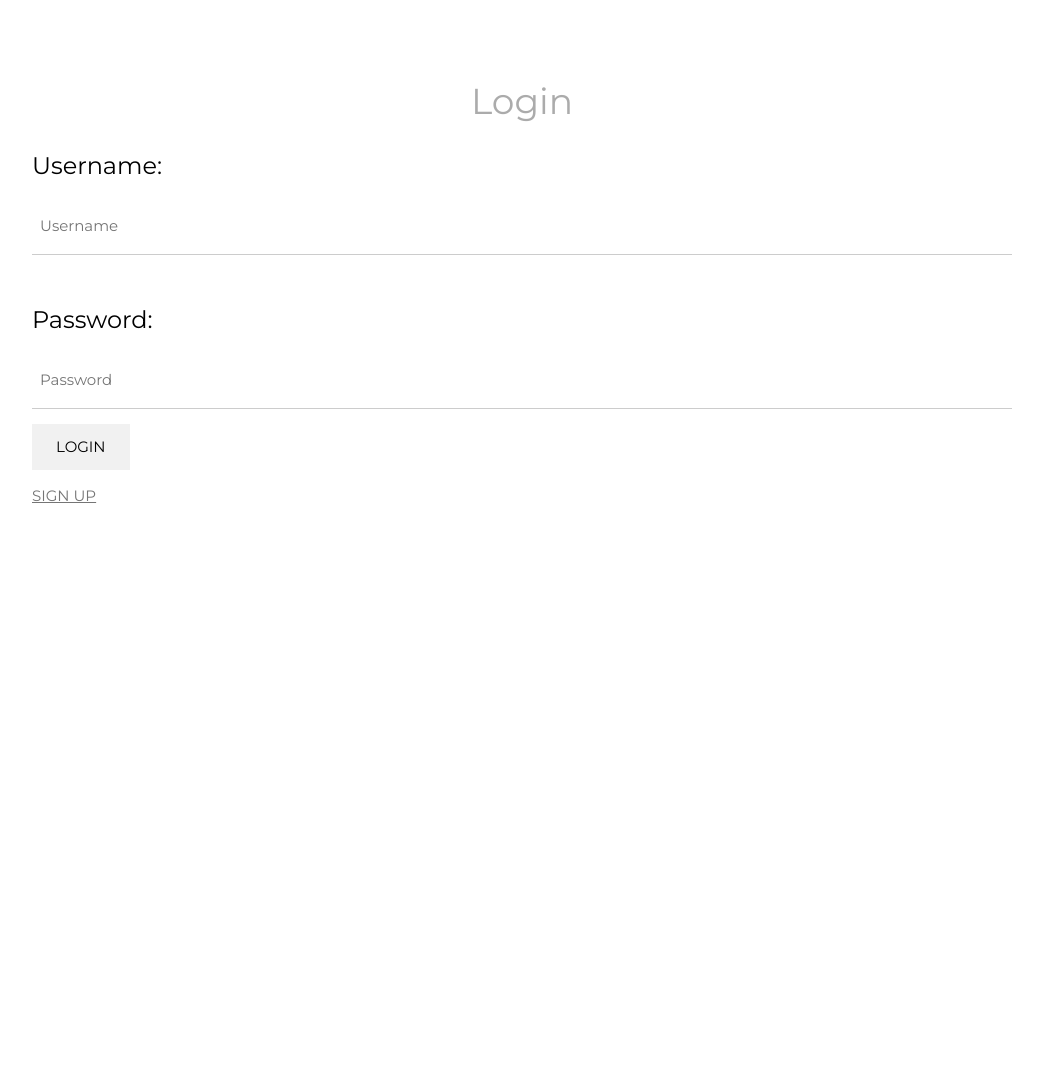
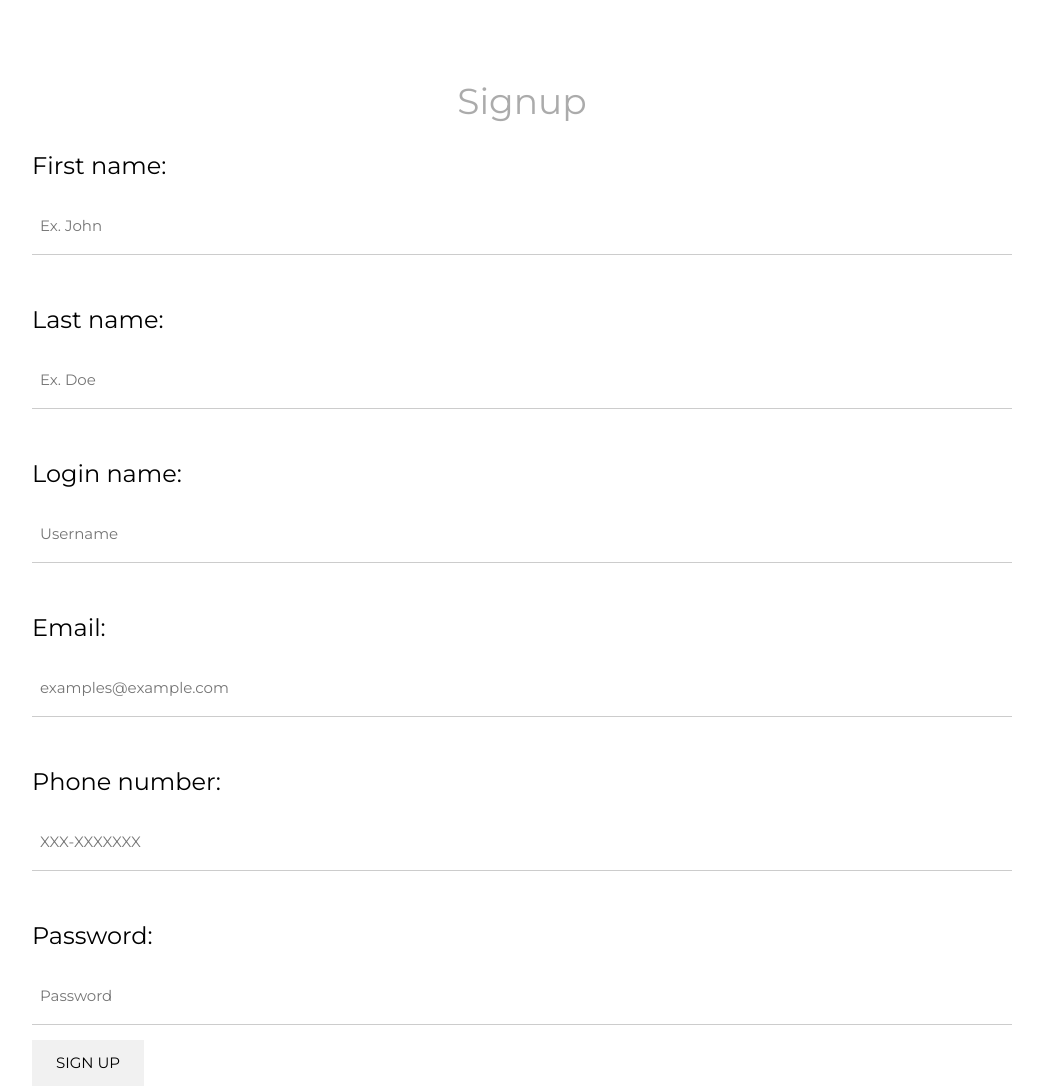
Before and after one commit to kellygao725/recylinkdemo, a plain HTML site: page index.html in a window 1280 px wide. Shown: the top 1089 px of the page, without its empty margins (118-1161 px from the left). Before the commit the page ends 800 px from the top, so only its background shows below. Drawn offline with nearby package versions, Linux system fonts and the light colour scheme.

Commit message:
Update index.html

```diff
--- a/index.html
+++ b/index.html
@@ -1,7 +1,7 @@
 <!DOCTYPE html>
 <html>
 <head>
-<title>RecyLink Login (Demo)</title>
+<title>RecyLink Signup (Demo)</title>
 <meta charset="UTF-8">
 <meta name="viewport" content="width=device-width, initial-scale=1">
 <link rel="stylesheet" href="https://www.w3schools.com/w3css/4/w3.css">
@@ -23,20 +23,27 @@ body, h1,h2,h3,h4,h5,h6 {font-family: "Montserrat", sans-serif}
 
 <div class="w3-padding-64 w3-content w3-text-grey">
     <header class="w3-container w3-padding-1 w3-center w3-opacity">
-        <h1 class="">Login</h1>
+        <h1 class="">Signup</h1>
     </header>
-    <form action = "http://76.95.4.169:5000/logon" method = "get">
-          <h3 class="w3-text-black">Username:</h3>
+    <form action = "http://76.95.4.169:5000/adduser" method = "post">
+        <h3 class="w3-text-black">First name:</h3>
+        <p><input class="w3-input w3-padding-16" type="text" placeholder="Ex. John" required name="first_name"></p><br>
+        <h3 class="w3-text-black">Last name:</h3>
+        <p><input class="w3-input w3-padding-16" type="text" placeholder="Ex. Doe" required name="last_name"></p><br>
+        <h3 class="w3-text-black">Login name:</h3>
         <p><input class="w3-input w3-padding-16" type="text" placeholder="Username" required name="login_name"></p><br>
+        <h3 class="w3-text-black">Email:</h3>
+        <p><input class="w3-input w3-padding-16" type="text" placeholder="examples@example.com" required name="email"></p><br>
+        <h3 class="w3-text-black">Phone number:</h3>
+        <p><input class="w3-input w3-padding-16" type="text" pattern="[0-9]{3}-[0-9]{7}" placeholder="XXX-XXXXXXX" required name="phone_number"></p><br>
         <h3 class="w3-text-black">Password:</h3>
         <p><input class="w3-input w3-padding-16" type="password" placeholder="Password" required name="login_password"></p>
         <p>
         <button class="w3-button w3-light-grey w3-padding-large" type="submit">
-              LOGIN
+          SIGN UP
         </button>
         </p>
     </form>
-    <a href="/recylinkdemo/signup_screen.html">SIGN UP</a>
+    <a href="/recylinkdemo/index.html">RETURN TO LOGIN</a>
 </div>
-
 </html>
```
Lines whose indentation alone changed are shown as unchanged.
